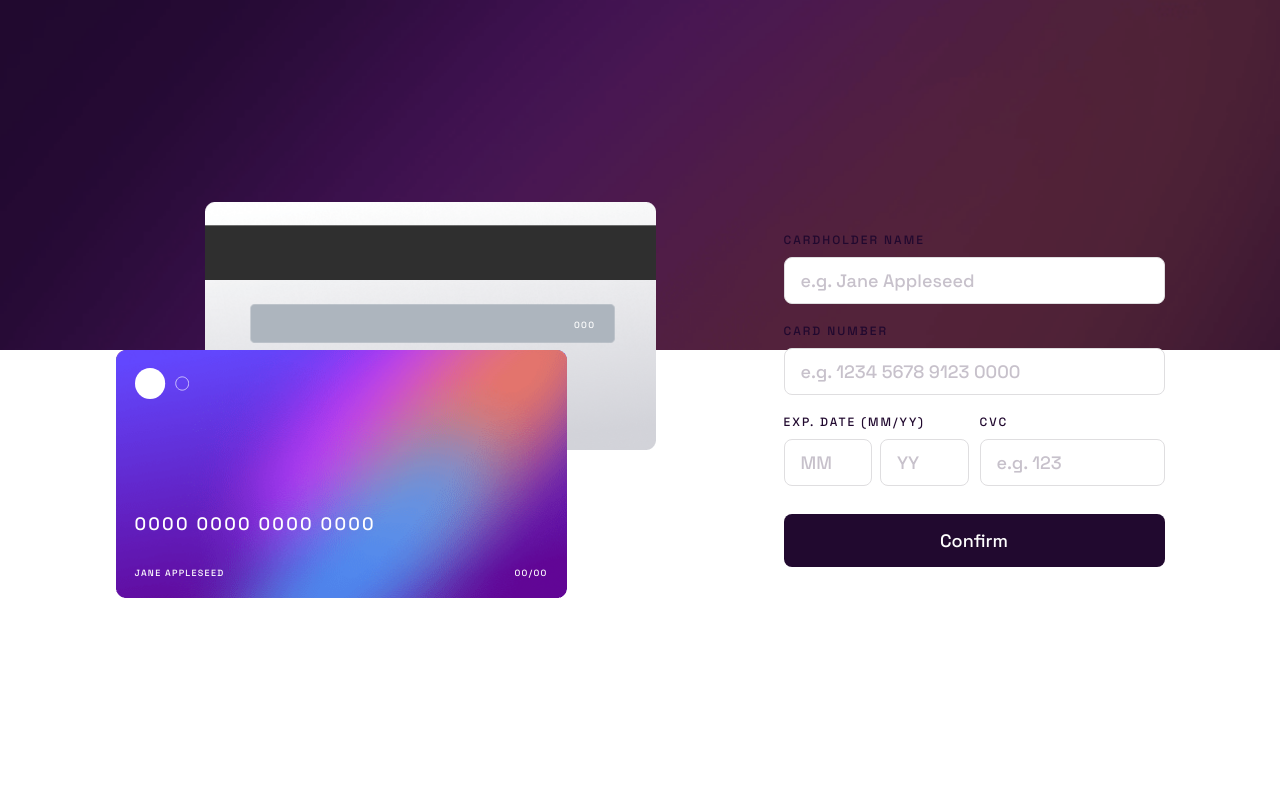
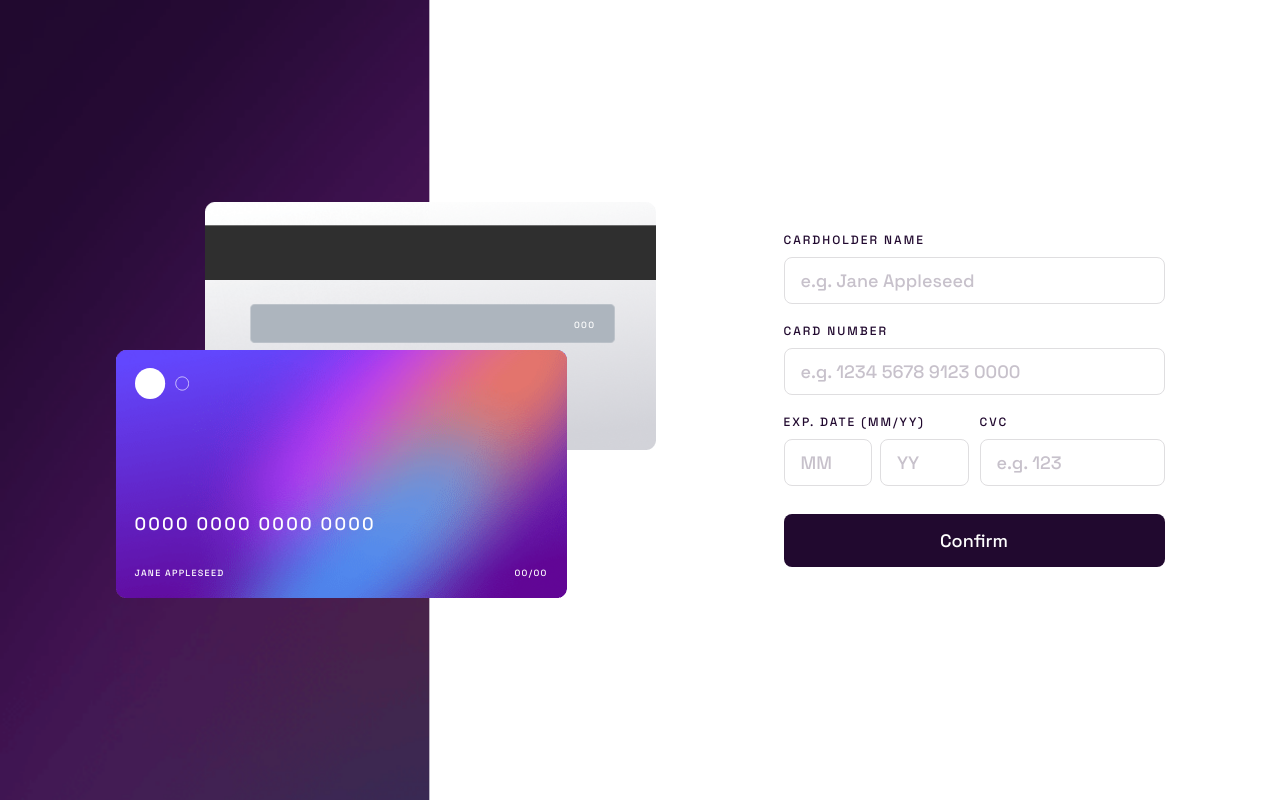
Before and after one commit to miguelzaga/interactive-card-details-form, a React (Vite) app: page / in a window 1280 px wide. Shown: the top 800 px of the page. Built offline with nearby package versions, Linux system fonts and the light colour scheme.

Commit message:
style background desktop

```diff
--- a/src/scss/03-objects/_background-image.scss
+++ b/src/scss/03-objects/_background-image.scss
@@ -8,4 +8,10 @@
   z-index: -1;
   max-height: 350px;
   overflow: hidden;
+
+  @include breakpoint($lg){
+    right: unset;
+    max-height: unset;
+    clip-path: polygon(0 0, calc(100% * 483/1440) 0, calc(100% * 483/1440) 100%, 0 100%);
+  }
 }
```
